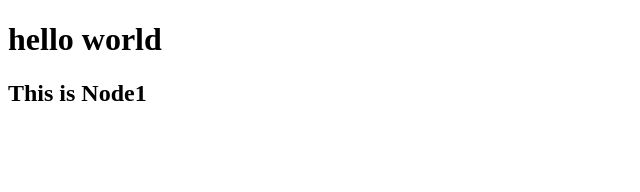
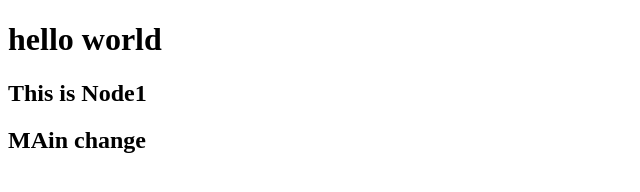
Before and after one commit to trung1007/LearnGit, a plain HTML site: page index.html in a window 1280 px wide. Shown: the whole page, without its empty margins (0-640 px from the left). Drawn offline with Linux system fonts and the light colour scheme.

Commit message:
changeMain

```diff
--- a/index.html
+++ b/index.html
@@ -8,5 +8,6 @@
   <body>
     <h1>hello world</h1>
     <h2>This is Node1</h2>
+    <h2>MAin change</h2>
   </body>
 </html>
```
